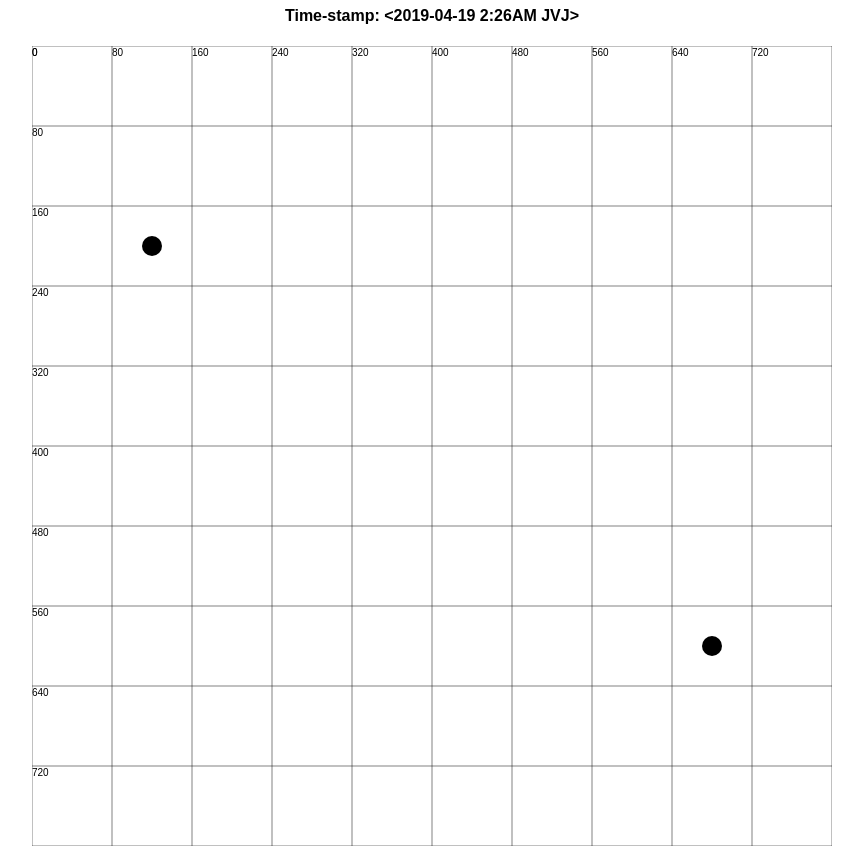
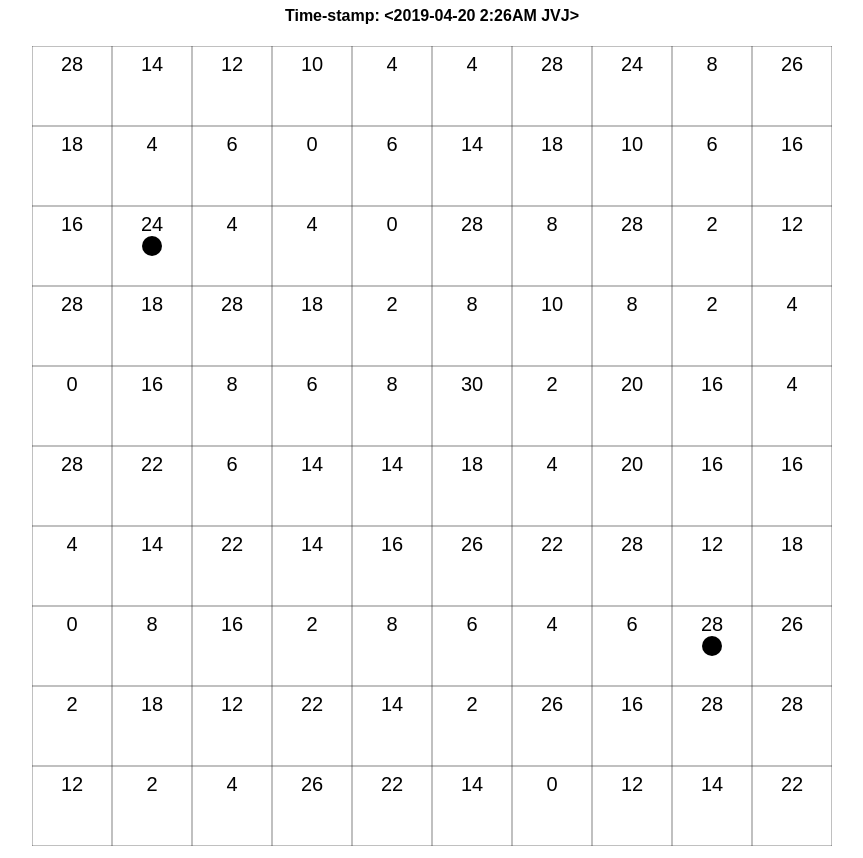
Before and after one commit to JayDiddyThaGOAT/CPSC-335---Knights-Max-Flow, a plain HTML site: page index.html in a window 1280 px wide. Shown: the part 73-931 px from the top of the page, without its empty margins (208-1071 px from the left). Drawn offline with Linux system fonts and the light colour scheme.

Commit message:
Added Capacity to Cell Class & Drew this Number In Every Cell

```diff
--- a/cell.js
+++ b/cell.js
@@ -7,5 +7,7 @@ class Cell
 
 		this.x = 80 * i + 40;
 		this.y = 80 * j + 40;
+
+        this.capacity = Math.floor(Math.random() * 31 / 2) * 2;
 	}
 }
--- a/draw-stuff.js
+++ b/draw-stuff.js
@@ -1,9 +1,9 @@
 // Draw stuff
-// Time-stamp: <2019-04-24 8:00AM JVJ>
+// Time-stamp: <2019-04-20 8:00AM JVJ>
 // ------------------------------------------------------------
 
 // FUN. Draw filled rect.
-function draw_rect( ctx, x, y, fill)
+function draw_rect(ctx, x, y, fill)
 {
 	x = x || 0;
 	y = y || 0;
@@ -15,10 +15,8 @@ function draw_rect( ctx, x, y, fill)
     ctx.restore( );
 }
 
-function draw_cell(ctx, x, y, fill)
+function draw_dot(ctx, x, y, fill)
 {
-	x = x || 0;
-	y = y || 0;
 	fill = fill || "black";
 	ctx.save();
 	ctx.fillStyle = fill;
@@ -27,14 +25,24 @@ function draw_cell(ctx, x, y, fill)
 	ctx.fill();
 }
 
+function draw_capacity(ctx, x, y, txt, fill)
+{
+    fill = fill || "black";
+    ctx.save();
+    ctx.font = "20px Arial"
+    ctx.fillStyle = fill;
+    ctx.textAlign = "center";
+    ctx.fillText(txt, x, y);
+}
+
 // =====================================================  draw_grid ====
 function draw_grid( rctx, rminor, rmajor, rstroke, rfill  )
 {
     rctx.save( );
     rctx.strokeStyle = rstroke;
     rctx.fillStyle = rfill;
-    let width = rctx.canvas.width;
-    let height = rctx.canvas.height;
+    var width = rctx.canvas.width;
+    var height = rctx.canvas.height;
     for ( var ix = 0; ix <= width; ix += rminor )
     {
         rctx.beginPath( );
@@ -42,7 +50,7 @@ function draw_grid( rctx, rminor, rmajor, rstroke, rfill  )
         rctx.lineTo( ix, height );
         rctx.lineWidth = ( ix % rmajor == 0 ) ? 0.5 : 0.5;
         rctx.stroke( );
-        if ( ix % rmajor == 0 ) { rctx.fillText( ix, ix, 10 ); }
+        //if ( ix % rmajor == 0 ) { rctx.fillText( ix, ix, 10 ); }
     }
     for ( var iy = 0; iy <= height; iy += rminor )
     {
@@ -51,7 +59,7 @@ function draw_grid( rctx, rminor, rmajor, rstroke, rfill  )
         rctx.lineTo( width, iy );
         rctx.lineWidth = ( iy % rmajor == 0 ) ? 0.5 : 0.5;
         rctx.stroke( );
-        if ( iy % rmajor == 0 ) {rctx.fillText( iy, 0, iy + 10 );}
+        //if ( iy % rmajor == 0 ) {rctx.fillText( iy, 0, iy + 10 );}
     }
     rctx.restore( );
 }
--- a/index.html
+++ b/index.html
@@ -3,7 +3,7 @@
 <link rel="stylesheet" href="styles.css">
 </head>
 <body><h1>JVJ: Knight's Max Flow</h1>
-<h4>Time-stamp: <2019-04-19 2:26AM JVJ></h4>
+<h4>Time-stamp: <2019-04-20 2:26AM JVJ></h4>
 
 <canvas id="grid" width="800" height="800"></canvas>
 
@@ -12,7 +12,6 @@
 <script src="cell.js"></script>
 <script>
 
-// =====================================================  draw_title ====
 // Draw filled rect.
 function draw_title( context )
 {
@@ -20,27 +19,38 @@ function draw_title( context )
     context.fillStyle = 'lightgrey';
     context.font = "30px Arial";
     context.fillText( "Grid", 150, 150 );
-    context.restore( );
+    context.restore();
 }
 
 var canvas = document.getElementById( "grid" );
-  var context = canvas.getContext( "2d" );
-  // Draw a grid
-  draw_grid( context, 80, 80, 'black', 'black' );
-  context.fillStyle = "#FFFFFF";
+var context = canvas.getContext( "2d" );
 
-  //Draw source & sink cell
-  var source = new Cell(1, 2);
-  var sink = new Cell(8, 7);
+// Draw a grid
+draw_grid( context, 80, 80, 'black', 'black' );
+context.fillStyle = "#FFFFFF";
 
-  draw_cell(context, source.x, source.y);
-  draw_cell(context, sink.x, sink.y);
+var cells = [];
+for (var i = 0; i < 10; i++)
+{
+    for (var j = 0; j < 10; j++)
+    {
+        var cell = new Cell(i, j);
+        cells.push(cell);
+        draw_capacity(context, cell.x, cell.y - 15, "" + cell.capacity);
+    }
+}
 
+//Draw source & sink cell
+var source = cells.find(function(element){
+  return element.i == 1 && element.j == 2;
+});
+draw_dot(context, source.x, source.y);
 
-  //=======================================================================
+var sink = cells.find(function(element){
+  return element.i == 8 && element.j == 7;
+});
+draw_dot(context, sink.x, sink.y);
 
-
-
-
+var moves = Math.floor((Math.random() * (30 - 15 + 1)) + 15);
 </script>
 </html>
```
Also changed, not shown: 1 other file.
